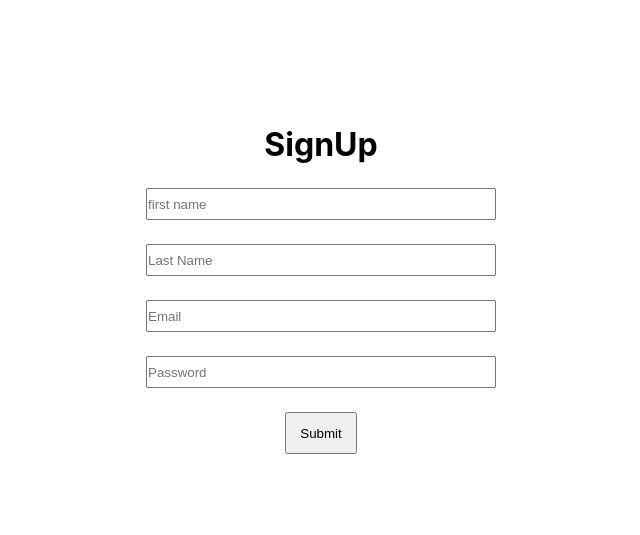
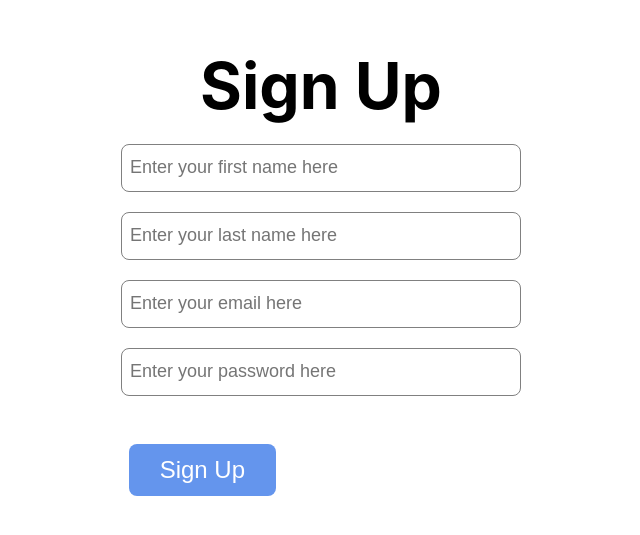
Before and after one commit to suyash200/kanbanFrontend, a React (Create React App) app: page /signup in a window 1280 px wide. Shown: the part 125-660 px from the top of the page, without its empty margins (319-959 px from the left). Built offline with nearby package versions, Linux system fonts and the light colour scheme.

Commit message:
css updates

```diff
--- a/src/App.tsx
+++ b/src/App.tsx
@@ -1,10 +1,10 @@
 import "./App.css";
 import { BrowserRouter, Route, Routes } from "react-router-dom";
 import Home from "./pages/home/Home";
-import Login from "./pages/auth/login";
 import Dashboard from "./pages/dashboard/dashboard";
 import Kanban from "./components/kanban/kanban";
-import Signup from "./pages/auth/signup";
+import Login2 from "./pages/auth/login2";
+import Signup2 from "./pages/auth/signup2";
 
 function App() {
   return (
@@ -12,8 +12,8 @@ function App() {
       <BrowserRouter>
         <Routes>
           <Route path="/" element={<Home />}></Route>
-          <Route path="/login" element={<Login />} />
-          <Route path="/signup" element={<Signup />} />
+          <Route path="/login" element={<Login2 />} />
+          <Route path="/signup" element={<Signup2 />} />
           <Route path="/dashboard" element={<Dashboard />} />
           <Route path="/board/:name" element={<Kanban />} />
         </Routes>
--- a/src/pages/auth/login.css
+++ b/src/pages/auth/login.css
@@ -1,21 +1,73 @@
-.mainComp {
+.mainContainer {
+  flex-direction: column;
+  display: flex;
+  align-items: center;
+  justify-content: center;
+  height: 100vh;
+}
+
+.titleContainer {
   display: flex;
   flex-direction: column;
-  gap: 24px;
+  font-size: 64px;
+  font-weight: bolder;
   align-items: center;
   justify-content: center;
-  /* filter: drop-shadow(0.6rem 0.6rem 1rem rgba(183, 183, 189, 0.8));  */
 }
-.mainComp button {
-  height: 42px;
-  width: 72px;
+
+.resultContainer,
+.historyItem {
+  flex-direction: row;
+  display: flex;
+  width: 400px;
+  align-items: center;
+  justify-content: space-between;
 }
-.forms {
+
+.historyContainer {
+  flex-direction: column;
+  display: flex;
+  height: 200px;
+  align-items: center;
+  flex-grow: 5;
+  justify-content: flex-start;
+}
+
+.buttonContainer {
   display: flex;
   flex-direction: column;
-  gap: 24px;
+  align-items: center;
+  justify-content: center;
+  height: 260px;
 }
-.forms input {
-  width: 350px;
-  height: 32px;
+
+.inputContainer {
+  display: flex;
+  flex-direction: column;
+  align-items: flex-start;
+  justify-content: center;
 }
+
+.inputContainer > .errorLabel {
+  color: red;
+  font-size: 12px;
+}
+
+.inputBox {
+  height: 48px;
+  width: 400px;
+  font-size: large;
+  border-radius: 8px;
+  border: 1px solid grey;
+  padding-left: 8px;
+}
+input[type="button"] {
+  border: none;
+  background: cornflowerblue;
+  color: white;
+  padding: 12px 24px;
+  margin: 8px;
+  font-size: 24px;
+  border-radius: 8px;
+  cursor: pointer;
+}
--- a/src/pages/auth/login.tsx
+++ b/src/pages/auth/login.tsx
@@ -14,11 +14,17 @@ export default function Login() {
   });
   const onSubmit = async () => {
     try {
-      const res = await LoginApi(login);
+      if (login.email === "" || login.password === "") {
+        alert("enter credentials");
+      } else {
+        const res = await LoginApi(login);
 
-      if (res?.status === 200) {
-        localStorage.setItem("token", res?.data.token);
-        navigate("/dashboard");
+        if (res?.status === 200) {
+          localStorage.setItem("token", res?.data.token);
+          localStorage.setItem("login", "true");
+
+          navigate("/dashboard");
+        }
       }
     } catch (error) {
       console.log(error);
--- /dev/null
+++ b/src/pages/auth/login2.tsx
@@ -0,0 +1,79 @@
+import React, { useState } from "react";
+import { useNavigate } from "react-router-dom";
+import { LoginApi } from "../../api/auth/login";
+
+export default function Login2() {
+  const navigate = useNavigate();
+  const [login, setLogin] = useState<{
+    email: string;
+    password: string;
+  }>({
+    email: "",
+    password: "",
+  });
+
+  const onSubmit = async () => {
+    const regex =
+      /^[a-zA-Z0-9.!#$%&'*+/=?^_`{|}~-]+@[a-zA-Z0-9-]+(?:\.[a-zA-Z0-9-]+)*$/;
+    try {
+      if (
+        login.email === "" ||
+        (login.password === "" && regex.test(login.email))
+      ) {
+        alert("enter credentials");
+      } else {
+        const res = await LoginApi(login);
+
+        if (res?.status === 200) {
+          localStorage.setItem("token", res?.data.token);
+          localStorage.setItem("login", "true");
+
+          navigate("/dashboard");
+        }
+      }
+    } catch (error) {
+      console.log(error);
+    }
+  };
+
+  return (
+    <div className={"mainContainer"}>
+      <div className={"titleContainer"}>
+        <div>Login</div>
+      </div>
+      <br />
+      <div className={"inputContainer"}>
+        <input
+          value={login.email}
+          placeholder="Enter your email here"
+          onChange={(e) => {
+            setLogin({ ...login, email: e.target.value });
+          }}
+          className={"inputBox"}
+        />
+        {/* <label className="errorLabel">{emailError}</label> */}
+      </div>
+      <br />
+      <div className={"inputContainer"}>
+        <input
+          value={login.password}
+          placeholder="Enter your password here"
+          onChange={(e) => {
+            setLogin({ ...login, password: e.target.value });
+          }}
+          className={"inputBox"}
+        />
+        {/* <label className="errorLabel">{passwordError}</label> */}
+      </div>
+      <br />
+      <div className={"inputContainer"}>
+        <input
+          className={"inputButton"}
+          type="button"
+          onClick={onSubmit}
+          value={"Log in"}
+        />
+      </div>
+    </div>
+  );
+}
--- /dev/null
+++ b/src/pages/auth/signup2.tsx
@@ -0,0 +1,110 @@
+import React, { useState } from "react";
+import { useNavigate } from "react-router-dom";
+import { LoginApi, Register } from "../../api/auth/login";
+
+export default function Signup2() {
+  const navigate = useNavigate();
+  const [login, setLogin] = useState<{
+    email: string;
+    password: string;
+    firstName: string;
+    lastName: string;
+  }>({
+    email: "",
+    password: "",
+    firstName: "",
+    lastName: "",
+  });
+
+  const onSubmit = async () => {
+    const regex =
+      /^[a-zA-Z0-9.!#$%&'*+/=?^_`{|}~-]+@[a-zA-Z0-9-]+(?:\.[a-zA-Z0-9-]+)*$/;
+    try {
+      if (
+        login.email === "" ||
+        (login.password === "" &&
+          regex.test(login.email) &&
+          !login.firstName &&
+          !login.lastName)
+      ) {
+        alert("enter credentials");
+      } else {
+        const res = await Register(login);
+
+        if (res.status === 200) {
+          navigate("/login");
+        }
+      }
+    } catch (error) {
+      console.log(error);
+    }
+  };
+
+  return (
+    <div className={"mainContainer"}>
+      <div className={"titleContainer"}>
+        <div>Sign Up</div>
+      </div>
+      <br />
+      <div className={"inputContainer"}>
+        <input
+          value={login.firstName}
+          placeholder="Enter your first name here"
+          onChange={(e) => {
+            setLogin({ ...login, firstName: e.target.value });
+          }}
+          className={"inputBox"}
+        />
+        <br />
+        <div className={"inputContainer"}>
+          <input
+            value={login.lastName}
+            placeholder="Enter your last name here"
+            onChange={(e) => {
+              setLogin({ ...login, lastName: e.target.value });
+            }}
+            className={"inputBox"}
+          />
+          <br />
+          <div className={"inputContainer"}>
+            <input
+              value={login.email}
+              placeholder="Enter your email here"
+              onChange={(e) => {
+                setLogin({ ...login, email: e.target.value });
+              }}
+              className={"inputBox"}
+            />
+            <br />
+            {/* <label className="errorLabel">{emailError}</label> */}
+          </div>
+          <div className={"inputContainer"}>
+            <input
+              value={login.password}
+              placeholder="Enter your password here"
+              onChange={(e) => {
+                setLogin({ ...login, password: e.target.value });
+              }}
+              type="password"
+              className={"inputBox"}
+            />
+            {/* <label className="errorLabel">{emailError}</label> */}
+          </div>
+          <br />
+
+          {/* <label className="errorLabel">{passwordError}</label> */}
+
+          <br />
+          <div className={"inputContainer"}>
+            <input
+              className={"inputButton"}
+              type="button"
+              onClick={onSubmit}
+              value={" Sign Up "}
+            />
+          </div>
+        </div>
+      </div>
+    </div>
+  );
+}
--- a/src/pages/home/Home.tsx
+++ b/src/pages/home/Home.tsx
@@ -1,23 +1,29 @@
-
-
+import React from "react";
+import { useNavigate } from "react-router-dom";
+import "./home.css";
 const Home = () => {
   //   const { loggedIn, email } = props;
+  const navigate = useNavigate();
 
-
+  const onButtonClick = () => {
+    // You'll update this function later
+    navigate("/login");
+  };
 
   return (
     <div className="mainContainer">
       <div className={"titleContainer"}>
         <div>Welcome!</div>
       </div>
-      <a href="/login">click here to login</a>
+      <div>This is the home page.</div>
       <div className={"buttonContainer"}>
-        {/* <input
+        <input
           className={"inputButton"}
           type="button"
-
-          //   value={loggedIn ? "Log out" : "Log in"}
-        /> */}
+          onClick={onButtonClick}
+          //  value={loggedIn ? "Log out" : "Log in"}
+          value={"Login"}
+        />
         {/* {loggedIn ? <div>Your email address is {email}</div> : <div />} */}
       </div>
     </div>
--- a/src/pages/home/home.css
+++ b/src/pages/home/home.css
@@ -0,0 +1,73 @@
+.mainContainer {
+  flex-direction: column;
+  display: flex;
+  align-items: center;
+  justify-content: center;
+  height: 100vh;
+}
+
+.titleContainer {
+  display: flex;
+  flex-direction: column;
+  font-size: 64px;
+  font-weight: bolder;
+  align-items: center;
+  justify-content: center;
+}
+
+.resultContainer,
+.historyItem {
+  flex-direction: row;
+  display: flex;
+  width: 400px;
+  align-items: center;
+  justify-content: space-between;
+}
+
+.historyContainer {
+  flex-direction: column;
+  display: flex;
+  height: 200px;
+  align-items: center;
+  flex-grow: 5;
+  justify-content: flex-start;
+}
+
+.buttonContainer {
+  display: flex;
+  flex-direction: column;
+  align-items: center;
+  justify-content: center;
+  height: 260px;
+}
+
+.inputContainer {
+  display: flex;
+  flex-direction: column;
+  align-items: flex-start;
+  justify-content: center;
+}
+
+.inputContainer > .errorLabel {
+  color: red;
+  font-size: 12px;
+}
+
+.inputBox {
+  height: 48px;
+  width: 400px;
+  font-size: large;
+  border-radius: 8px;
+  border: 1px solid grey;
+  padding-left: 8px;
+}
+input[type="button"] {
+  border: none;
+  background: cornflowerblue;
+  color: white;
+  padding: 12px 24px;
+  margin: 8px;
+  font-size: 24px;
+  border-radius: 8px;
+  cursor: pointer;
+}
```
